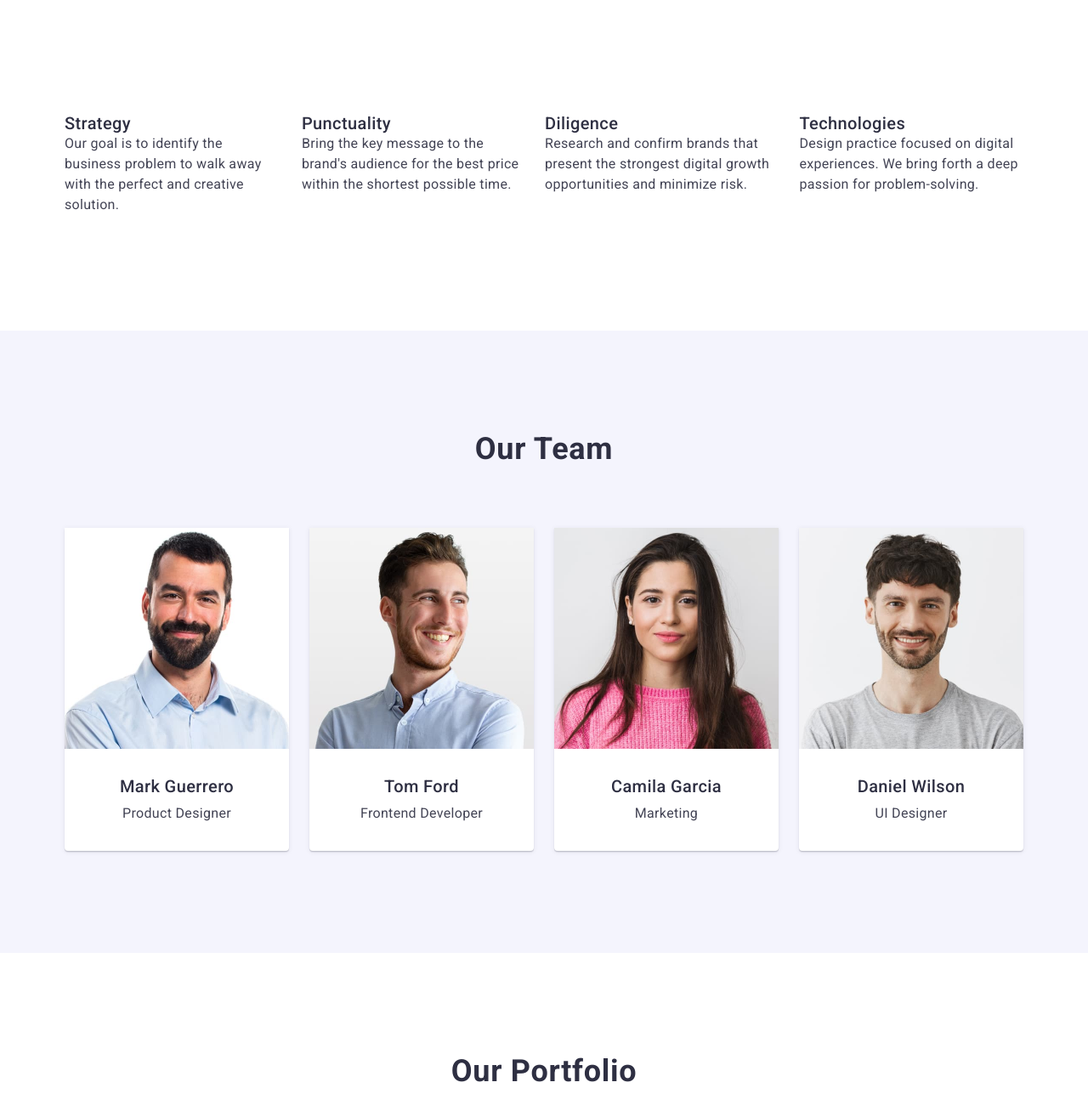
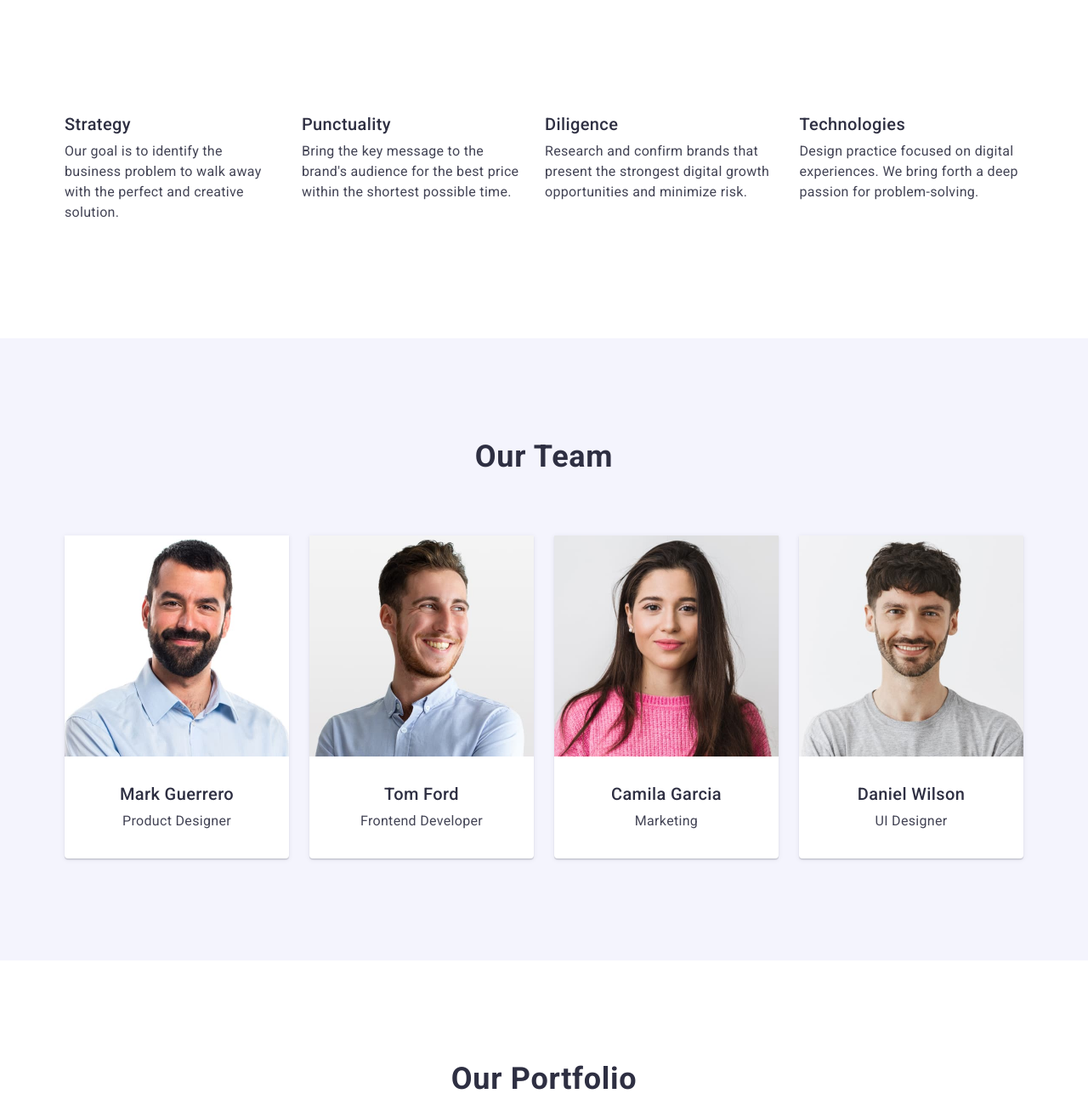
Before and after one commit to KN1PV/goit-markup-hw-03, a plain HTML site: page index.html in a window 1280 px wide. Shown: the part 720-2020 px from the top of the page at 85% size. Drawn offline with nearby package versions, Linux system fonts and the light colour scheme.

Commit message:
modified styles and index

```diff
--- a/css/styles.css
+++ b/css/styles.css
@@ -88,24 +88,28 @@ header div {
     margin: 0 auto;
 }
 
+.page-header {
+    border-bottom: 1px solid #e7e9fc;
+}
+
 .page-header .container {
     display: flex;
     justify-content: space-between;
 }
 
 .logo {
-    margin-right: 76px;
     display: flex;
     align-items: center;
     margin-right: auto;
+    margin-right: 76px;
 }
 
 .navigation-elem {
     display: flex;
     align-items: center;
     margin-right: auto;
-    gap: 40px;
     margin: 0;
+
 }
 
 .navigation-link {
@@ -118,6 +122,7 @@ header div {
     justify-content: space-between;
     gap: 40px;
     margin: 0;
+    padding: 0;
 }
 
 .page-link {
@@ -273,22 +278,29 @@ main {
     gap: 24px;
 }
 
+.Advantages-li {
+    width: calc((100%-72px)/4);
+}
+
+.studio-adv-title {
+    margin-bottom: 8px;
+}
+
 .our-team-section {
     background-color: #F4F4FD;
+    padding: 120px 0;;
 }
 
 .our-team-title {
     line-height: 1.11;
     text-transform: capitalize;
-    padding-top: 120px;
-    padding-bottom: 72px;
+    margin-bottom: 72px;
     text-align: center;
 }
 
 .container .our-team-ul {
     display: flex;
     gap: 24px;
-    padding-bottom: 120px;
     padding-left: 0;
     padding-right: 0;
     justify-content: center;
@@ -301,16 +313,18 @@ main {
     box-shadow: 0 2px 1px 0 rgba(46, 47, 66, 0.08), 0 1px 1px 0 rgba(46, 47, 66, 0.16), 0 1px 6px 0 rgba(46, 47, 66, 0.08);
 }
 
+.our-team-info {
+    padding: 32px 0;
+}
+
 .our-team-names {
     text-align: center;
-    padding-top: 32px;
     padding-bottom: 8px;
 }
 
 .our-team-p {
     font-size: 16px;
     text-align: center;
-    padding-bottom: 32px;
 }
 
 .our-portfolio-section {
@@ -347,6 +361,10 @@ main {
     border-top: none;
 }
 
+.our-portfolio-cards-title {
+    margin-bottom: 8px;
+}
+
 /* #endregion */
 
 /* #region footer*/
@@ -365,6 +383,8 @@ main {
     text-transform: uppercase;
     color: #4d5ae5;
     text-decoration: none;
+    display: inline-block;
+    margin-bottom: 16px;
 }
 
 .logo-footer .logo-studio-element {
@@ -382,7 +402,6 @@ main {
 .footer-text {
     color: #F4F4FD;
     max-width: 264px;
-    margin-top: 16px;
 }
 
 
--- a/index.html
+++ b/index.html
@@ -66,44 +66,36 @@
             <div class="container">
                 <h2 class="Advantages-title" hidden> Advantages</h2>
                 <ul class="Advantages-ul">
-                    <li>
-
+                    <li class="Advantages-li">
                             <h3 class="studio-adv-title">Strategy</h3>
                             <p class="studio-adv">
                                 Our goal is to identify the business problem to walk away with the perfect and creative
                                 solution.
                             </p>
-
                     </li>
 
-                    <li>
-
+                    <li class="Advantages-li">
                             <h3 class="studio-adv-title">Punctuality</h3>
                             <p class="studio-adv">
                                 Bring the key message to the brand's audience for the best price within the shortest possible
                                 time.
                             </p>
-
                     </li>
 
-                    <li>
-
+                    <li class="Advantages-li">
                             <h3 class="studio-adv-title">Diligence</h3>
                             <p class="studio-adv">
                                 Research and confirm brands that present the strongest digital growth opportunities and minimize
                                 risk.
                             </p>
-
                     </li>
 
-                    <li>
-
+                    <li class="Advantages-li">
                             <h3 class="studio-adv-title">Technologies</h3>
                             <p class="studio-adv">
                                 Design practice focused on digital experiences. We bring forth a deep passion for
                                 problem-solving.
                             </p>
-
                     </li>
                 </ul>
             </div>
@@ -115,23 +107,31 @@
                     <ul class="our-team-ul">
                         <li class="our-team-li">
                             <img src="./images/Mark_Guerrero.jpg" alt="Mark Guerrero" width="264" height="260">
+                            <div class="our-team-info">
                                 <h3 class="our-team-names">Mark Guerrero</h3>
                                 <p class="our-team-p">Product Designer</p>
+                            </div>
                         </li>
                         <li class="our-team-li">
                             <img src="./images/Tom_Ford.jpg" alt="Tom Ford" width="264" height="260">
+                            <div class="our-team-info">
                                 <h3 class="our-team-names">Tom Ford</h3>
                                 <p class="our-team-p">Frontend Developer</p>
+                            </div>
                         </li>
                         <li class="our-team-li">
                             <img src="./images/Camila_Garcia.jpg" alt="Camila Garcia" width="264" height="260">
+                            <div class="our-team-info">
                                 <h3 class="our-team-names">Camila Garcia</h3>
                                 <p class="our-team-p">Marketing</p>
+                            </div>
                         </li>
                         <li class="our-team-li">
                             <img src="./images/Daniel_Wilson.jpg" alt="Daniel Wilson" width="264" height="260">
+                            <div class="our-team-info">
                                 <h3 class="our-team-names">Daniel Wilson</h3>
                                 <p class="our-team-p">UI Designer</p>
+                            </div>
                         </li>
                     </ul>
                 </div>
```
Lines whose indentation alone changed are shown as unchanged.
